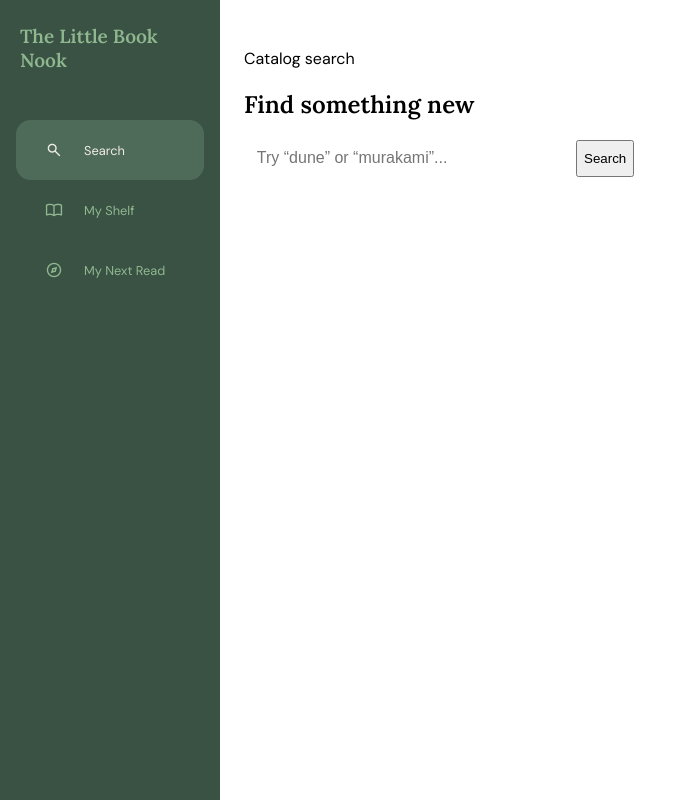
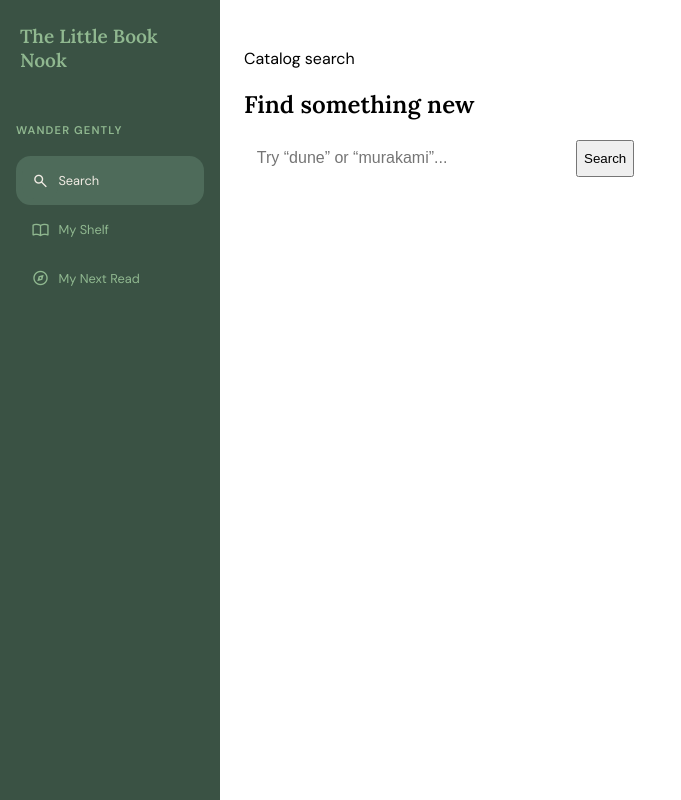
Before and after one commit to Elga-de-Klerk/Your-next-read, a Vue app in the folder vue-frontend/: page /search in a window 1280 px wide. Shown: the whole page, without its empty margins (0-681 px from the left). Built offline with nearby package versions, Linux system fonts and the light colour scheme.

Commit message:
Add quote

```diff
--- a/vue-frontend/src/components/NavBar/NavBar.scss
+++ b/vue-frontend/src/components/NavBar/NavBar.scss
@@ -61,12 +61,18 @@ $active-text-color: #f1ece4;
   .menu {
     padding: 1em;
 
+    p {
+      text-transform: uppercase;
+      font-size: .7em;
+      font-weight: 600;
+      letter-spacing: .1em;
+    }
+
     ul {
       padding: 0.5rem 0;
 
       .menu-item a {
-        gap: 0.75rem;
-        padding: 0.75rem 1.25rem;
+        padding: 0.5em;
         font-size: .8em;
 
         &.router-link-active {
@@ -102,6 +108,8 @@ $active-text-color: #f1ece4;
     width: 100%;
     background: $background-color;
 
+    p { display: none }
+
     ul {
       display: flex;
       justify-content: space-around;
--- a/vue-frontend/src/components/NavBar/NavBar.vue
+++ b/vue-frontend/src/components/NavBar/NavBar.vue
@@ -5,6 +5,7 @@
     </div>
 
     <nav class="menu">
+      <p>Wander gently</p>
       <ul>
         <li class="menu-item">
           <router-link to="/search">
```
